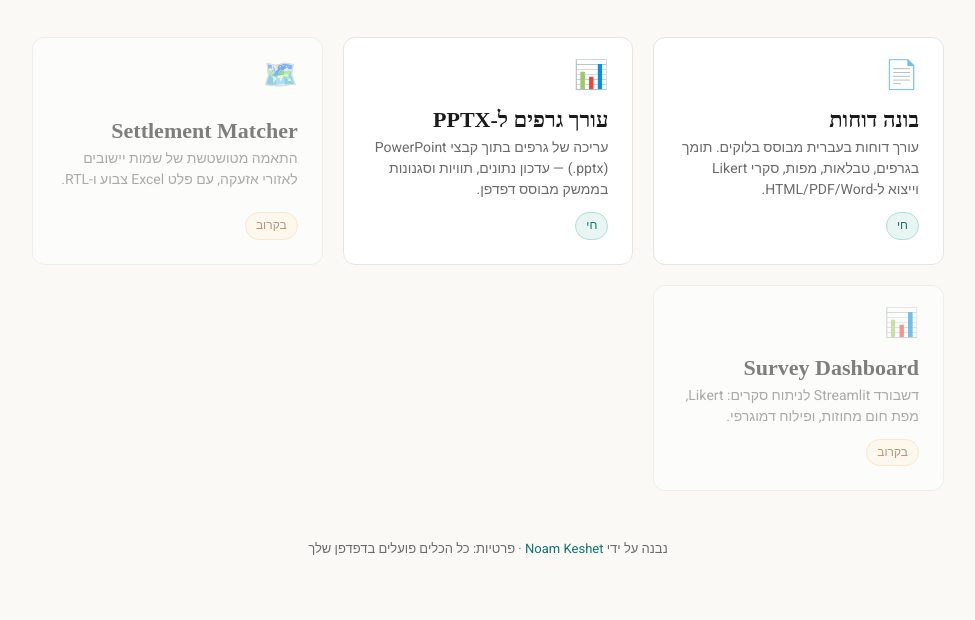
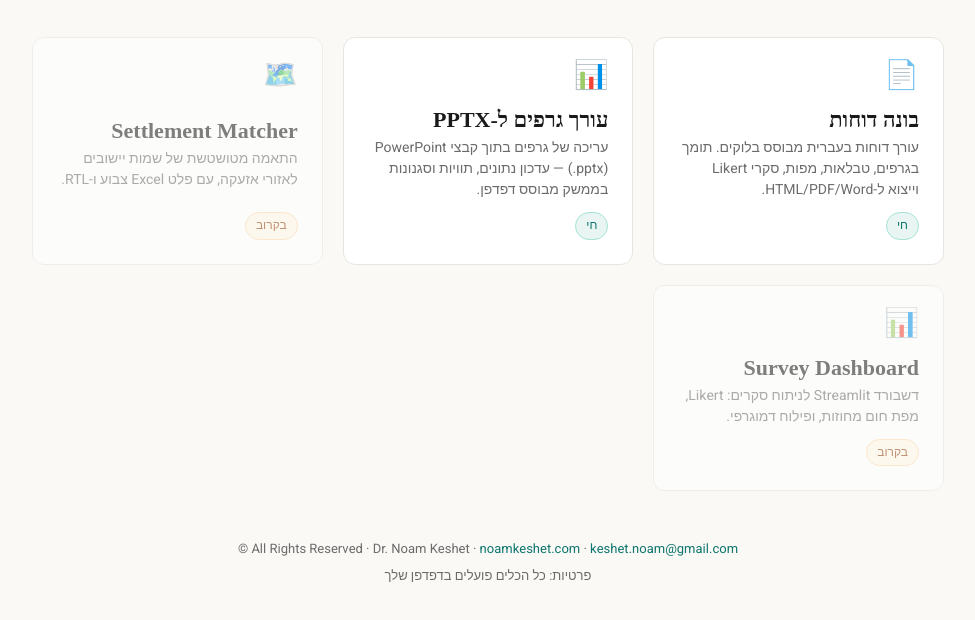
Before and after one commit to Noams94/tools-hub, a website: page index.html in a window 1280 px wide. Shown: the part 192-812 px from the top of the page, without its empty margins (152-1127 px from the left). Drawn offline with Linux system fonts and the light colour scheme; a web font is replaced by a local one.

Commit message:
Add copyright line to hub footer

```diff
--- a/index.html
+++ b/index.html
@@ -202,11 +202,15 @@
       </div>
 
       <footer>
-        נבנה על ידי
-        <a href="https://github.com/Noams94" target="_blank" rel="noopener"
-          >Noam Keshet</a
-        >
-        · פרטיות: כל הכלים פועלים בדפדפן שלך
+        <div dir="ltr" style="margin-bottom: 6px">
+          &copy; All Rights Reserved &middot; Dr. Noam Keshet &middot;
+          <a href="https://noamkeshet.com" target="_blank" rel="noopener"
+            >noamkeshet.com</a
+          >
+          &middot;
+          <a href="mailto:keshet.noam@gmail.com">keshet.noam@gmail.com</a>
+        </div>
+        <div>פרטיות: כל הכלים פועלים בדפדפן שלך</div>
       </footer>
     </div>
   </body>
```
